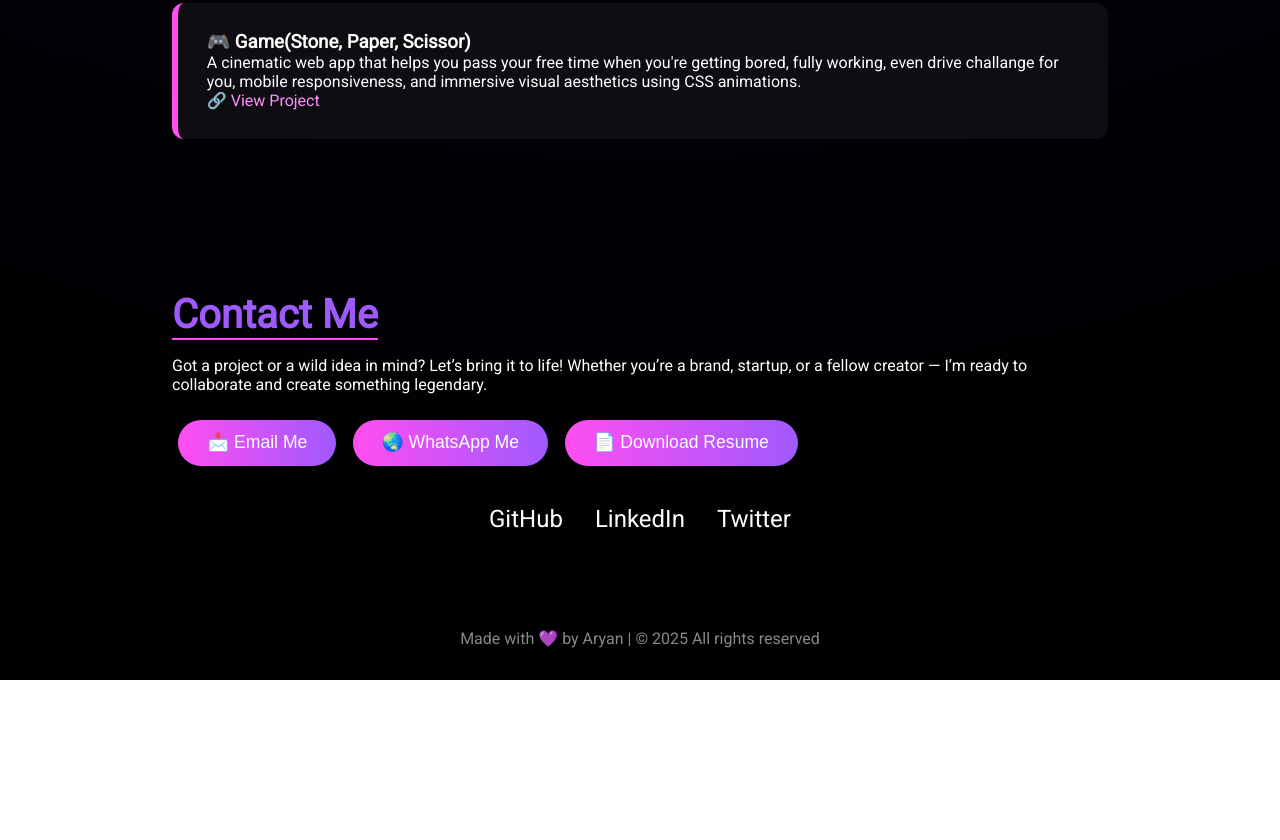
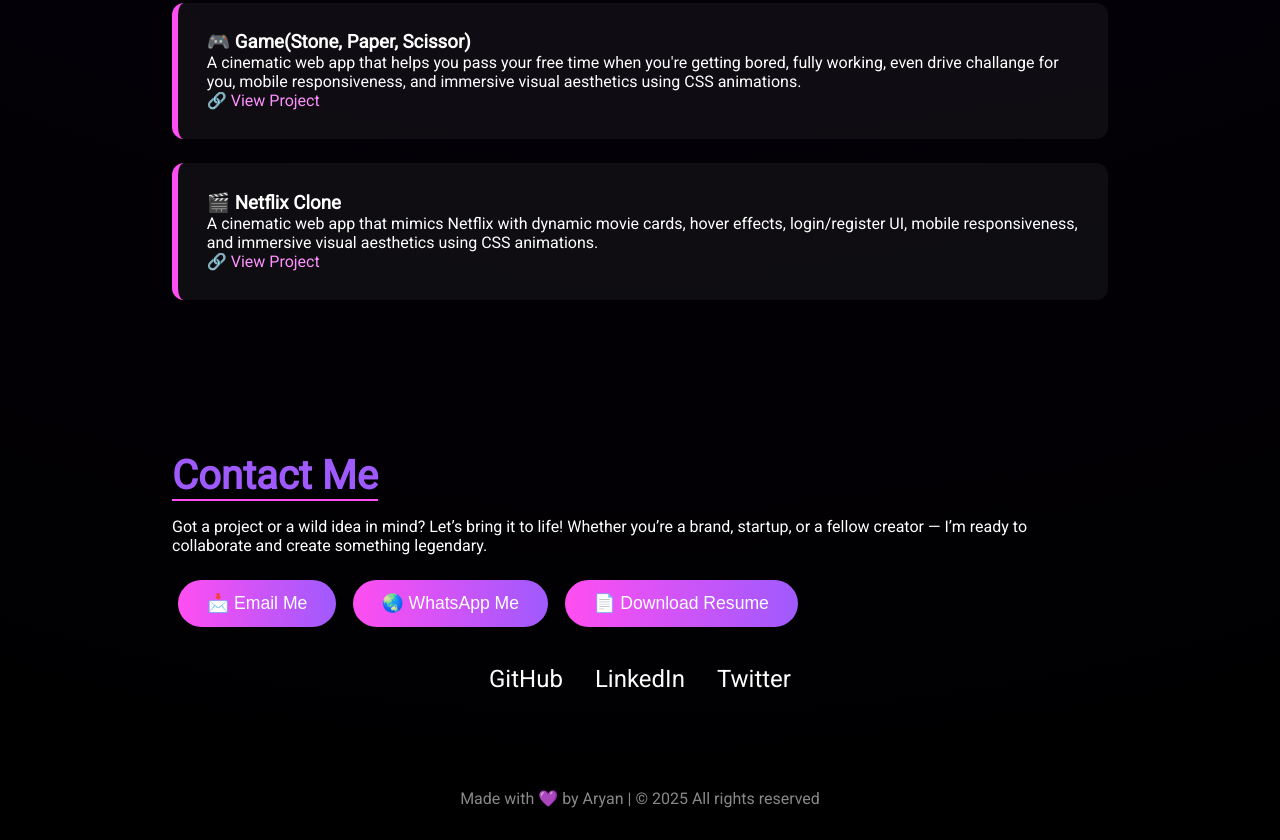
Before and after one commit to AryanBaghel1010/Portfolio, a plain HTML site: page index.html in a window 1280 px wide. Shown: the part 1469-2309 px from the top of the page. Before the commit the page ends 2149 px from the top, so only its background shows below. Drawn offline with nearby package versions, Linux system fonts and the light colour scheme.

Commit message:
Update index.html

```diff
--- a/index.html
+++ b/index.html
@@ -216,6 +216,14 @@
             </p>
             <a href="https://aryanbaghel1010.github.io/Game-Stone-Paper-Scissor-/">🔗 View Project</a>
         </div>
+         <div class="project-card">
+            <h3>🎬 Netflix Clone</h3>
+            <p>
+                A cinematic web app that mimics Netflix with dynamic movie cards, hover effects, login/register UI,
+                mobile responsiveness, and immersive visual aesthetics using CSS animations.
+            </p>
+            <a href="https://aryanbaghel1010.github.io/Netflix-Clone/">🔗 View Project</a>
+        </div>
     </section>
 
     <section id="contact" data-aos="fade-up" data-aos-duration="1000">
```
